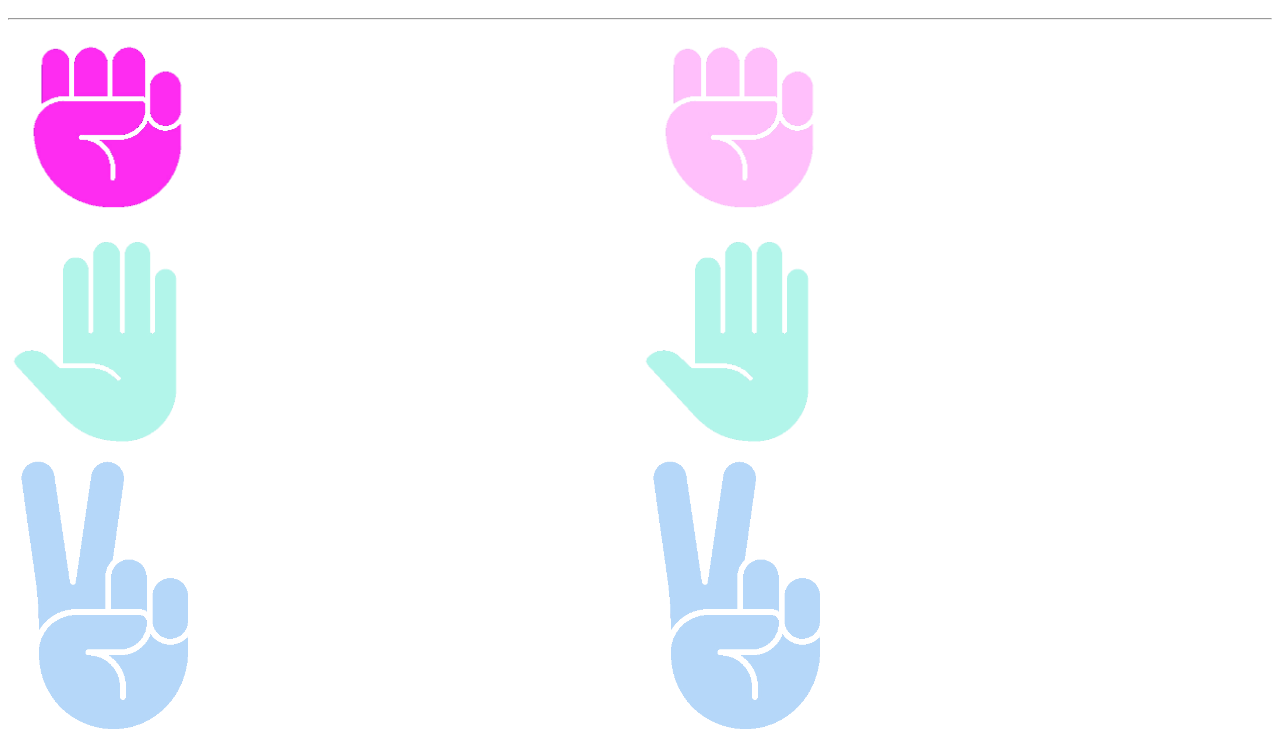
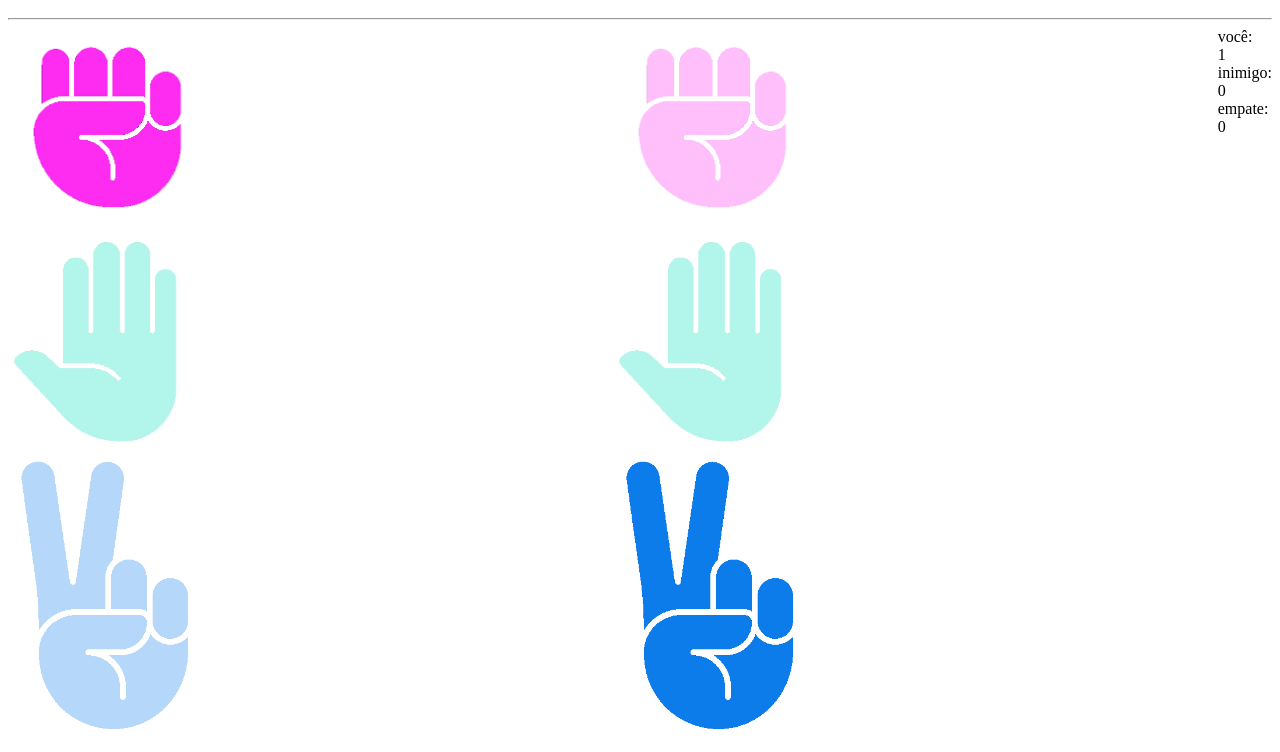
Before and after one commit to RenanLedo/game_pedra_papel_tesoura_html_css_javascript, a plain HTML site: page index.html in a window 1280 px wide. Both pictures are taken after a click on the picture 108 px from the left and 173 px from the top of the page. Shown: the part 48-800 px from the top of the page. Drawn offline with Linux system fonts and the light colour scheme.

Commit message:
conclusão com placar

```diff
--- a/index.html
+++ b/index.html
@@ -2,55 +2,108 @@
   <body>
     <style>
       .player-options img,
-            .enemy-options img
-            {
+      .enemy-options img {
         max-width: 200px;
         opacity: 0.3;
         cursor: pointer;
       }
 
-            .player-options,.enemy-options{
-                width:50%;
+      .player-options,
+      .enemy-options {
+        width: 50%;
       }
 
-            .align{
+      .align {
         display: flex;
       }
     </style>
-        <h1 style="text-align: center;">Pedra, papel ou tesoura!</h1>
-        <hr>
+    <h1 style="text-align: center">Pedra, papel ou tesoura!</h1>
+    <h2 class="vitoria"></h2>
+    <hr />
     <div class="align">
       <div class="player-options">
-                <div><img opt="rock" src="rock.png" /></div>
-                <div><img opt="paper" src="paper.png" /></div>
-                <div><img opt="scisor" src="scisor.png" /></div>
+        <div><img opt="pedra" src="rock.png" /></div>
+        <div><img opt="papel" src="paper.png" /></div>
+        <div><img opt="tesoura" src="scisor.png" /></div>
       </div>
       <div class="enemy-options">
-                <div><img src="rock.png" /></div>
-                <div><img src="paper.png" /></div>
-                <div><img src="scisor.png" /></div>
+        <div><img opt="pedra" src="rock.png" /></div>
+        <div><img opt="papel" src="paper.png" /></div>
+        <div><img opt="tesoura" src="scisor.png" /></div>
+      </div>
+      <div>
+        <div>você:</div>
+        <div class="seu_placar">0</div>
+        <div>inimigo:</div>
+        <div class="inimigo_placar">0</div>
+        <div>empate:</div>
+        <div class="empate_placar">0</div>
       </div>
     </div>
     <script>
-            var elementos = document.querySelectorAll('.player-options div > img');
+      var elementos = document.querySelectorAll(".player-options div > img");
+      var vocePlacar = document.querySelector(".seu_placar");
+      var placarInimigo = document.querySelector(".inimigo_placar");
+      var empatePlacar = document.querySelector(".empate_placar");
       var playerOpt = "";
-            function resetOpacityPlayer(){
-                for(var i = 0; i < elementos.length; i++){
+      var inimigoOpt = "";
+      var seuPlacar = 0;
+      var inimigoPlacar = 0;
+      var empateValor = 0;
+
+      function validarVitoria() {
+        // basta apenas repetir para todas as outras duas posições
+        if (playerOpt == "pedra") {
+          if (inimigoOpt == "pedra") {
+            empateValor = empateValor + 1;
+            empatePlacar.innerHTML = empateValor;
+          } else if (inimigoOpt == "papel") {
+            inimigoPlacar = inimigoPlacar + 1;
+            placarInimigo.innerHTML = inimigoPlacar;
+          } else if (inimigoOpt == "tesoura") {
+            seuPlacar = seuPlacar + 1;
+            vocePlacar.innerHTML = seuPlacar;
+          }
+        }
+      }
+
+      function resetInimigo() {
+        const enemy_option = document.querySelectorAll(".enemy-options div");
+        for (var i = 0; i < enemy_option.length; i++) {
+          enemy_option[i].childNodes[0].style.opacity = 0.3;
+        }
+      }
+
+      function inimigoJoga() {
+        let rand = Math.floor(Math.random() * 3);
+        const enemy_option = document.querySelectorAll(".enemy-options div");
+        resetInimigo();
+        for (var i = 0; i < enemy_option.length; i++) {
+          if (i == rand) {
+            enemy_option[i].childNodes[0].style.opacity = 1;
+            inimigoOpt = enemy_option[i].childNodes[0].getAttribute("opt");
+          }
+        }
+
+        validarVitoria();
+      }
+      function resetOpacityPlayer() {
+        for (var i = 0; i < elementos.length; i++) {
           elementos[i].style.opacity = 0.3;
         }
       }
 
-            for(var i = 0; i < elementos.length; i++){
-                elementos[i].addEventListener('click',function(t){
+      for (var i = 0; i < elementos.length; i++) {
+        elementos[i].addEventListener("click", function (t) {
           resetOpacityPlayer();
           t.target.style.opacity = 1;
-                    playerOpt = t.target.getAttribute('opt');
+          playerOpt = t.target.getAttribute("opt");
+
+          inimigoJoga();
 
           // alert(playerOpt);
         });
       }
-
     </script>
-
   </body>
 </html>
```
Lines whose indentation alone changed are shown as unchanged.
